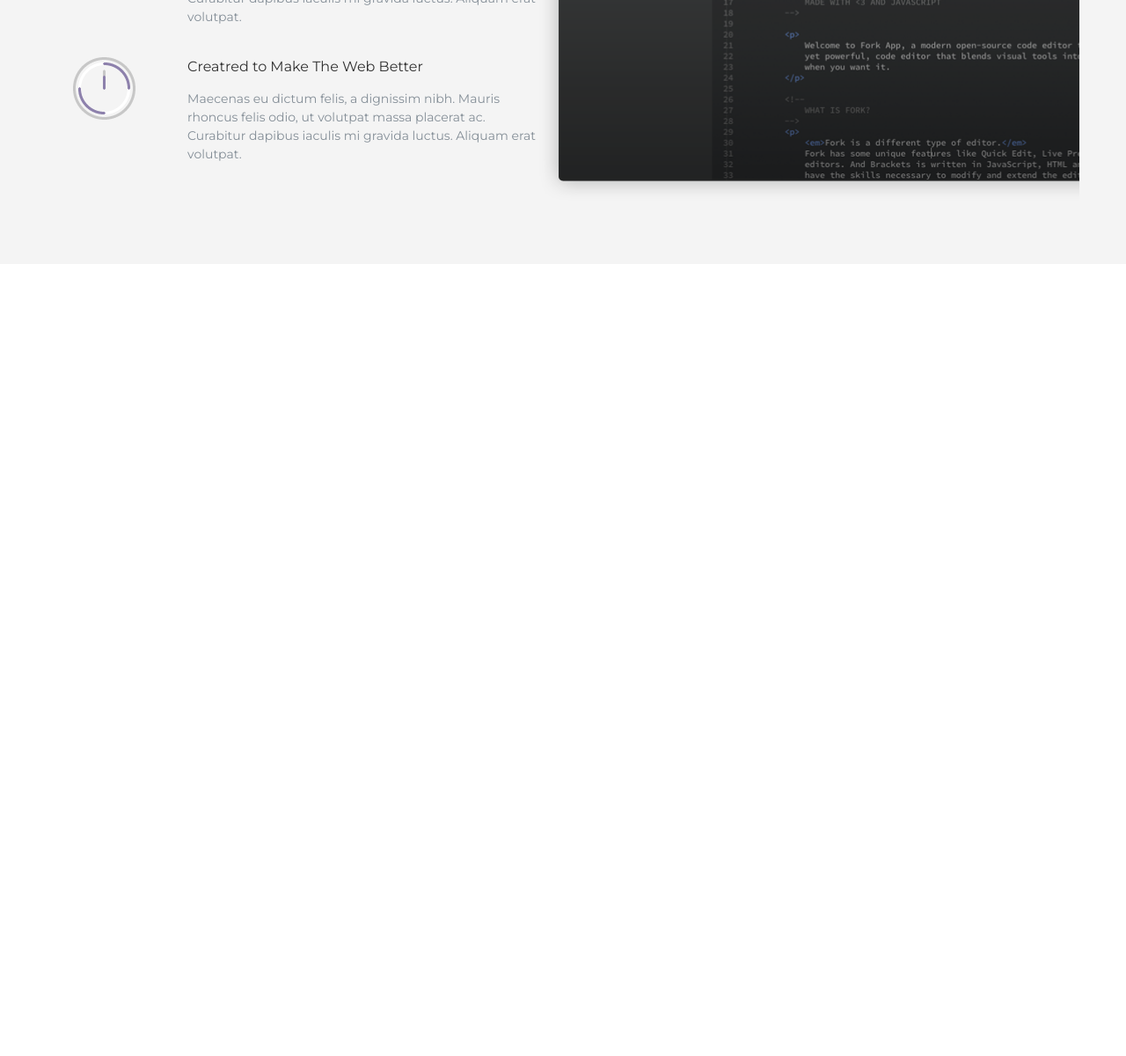
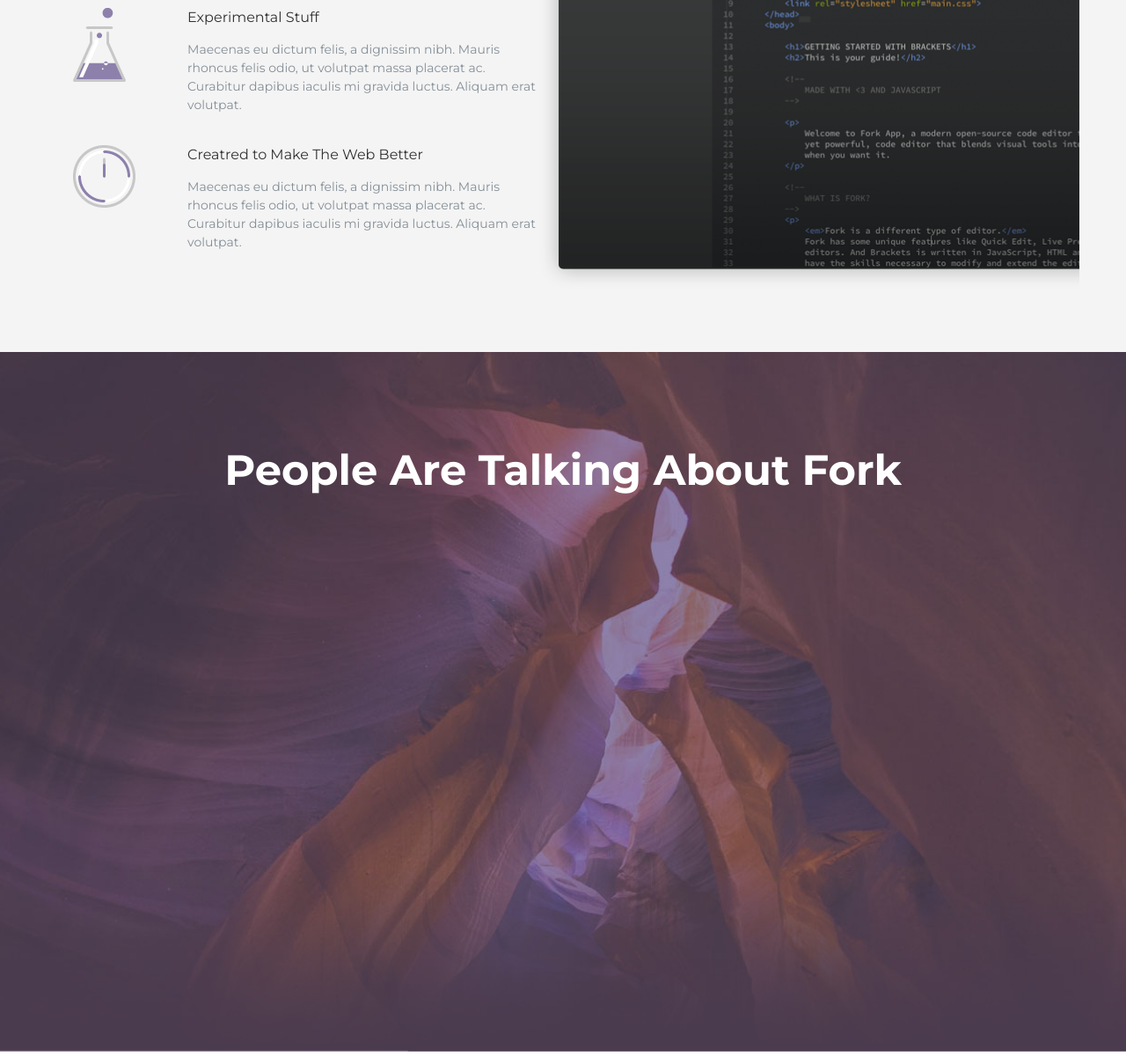
Before and after one commit to MichaelKostroma/2_STEP, a website: page #src/index.html in a window 1280 px wide. Shown: the part 1504-2704 px from the top of the page at 88% size. Before the commit the page ends 1804 px from the top, so only its background shows below. Drawn offline with nearby package versions, Linux system fonts and the light colour scheme; files that its build step writes are made by us from their sources; files whose address does not match are found by name.

Commit message:
section3

```diff
--- /dev/null
+++ b/#src/_peopleTalking.html
@@ -0,0 +1,5 @@
+<section class="peopleTalking">
+  <section class="content">
+    <p class="peopleTalking__title">People Are Talking About Fork</p>
+  </section>
+</section>
--- a/#src/index.html
+++ b/#src/index.html
@@ -14,8 +14,7 @@
 
     <main>
        @@include('_main(1_2).html')
-    </main>
-
+    </main>@@include('_peopleTalking.html')
 
     <script src="js/script.min.js"></script>
 </body>
--- a/#src/scss/header.scss
+++ b/#src/scss/header.scss
@@ -1,4 +1,3 @@
-@import "templates";
 //body{
 //  background-image: url(../img/Logo1.png);
 //}
@@ -9,8 +8,11 @@
   background-position: center;
   background-repeat: no-repeat;
   width: 100%;
-  height: 700px;
+  height: 800px;
   position: relative;
+  @media (max-width: $withPhone) {
+    height: 720px;
+  }
 }
 .burger{
   //display: none;
--- /dev/null
+++ b/#src/scss/peopleTalking.scss
@@ -0,0 +1,21 @@
+.peopleTalking {
+  background-image: url(../img/bgi3.png);
+  background-size: cover;
+  background-position: center;
+  background-repeat: no-repeat;
+  width: 100%;
+  height: 800px;
+}
+.container{
+  height: 100%;
+}
+.peopleTalking__title{
+  padding-top: 110px;
+  text-align: center;
+  @include montserrat700;
+  font-size: 48px;
+  color: white;
+  @media (max-width: $withTablet) {
+    color: red;
+  }
+}
--- a/#src/scss/style.scss
+++ b/#src/scss/style.scss
@@ -3,3 +3,4 @@
 @import "templates";
 @import "header";
 @import "_main(1_2).scss";
+@import "peopleTalking";
```
Also changed, not shown: #src/img/bgi3.png (added), dist/css/style.css, dist/css/style.min.css, dist/img/bgi3.png (added), dist/img/bgi3.webp (added), dist/index.html.
